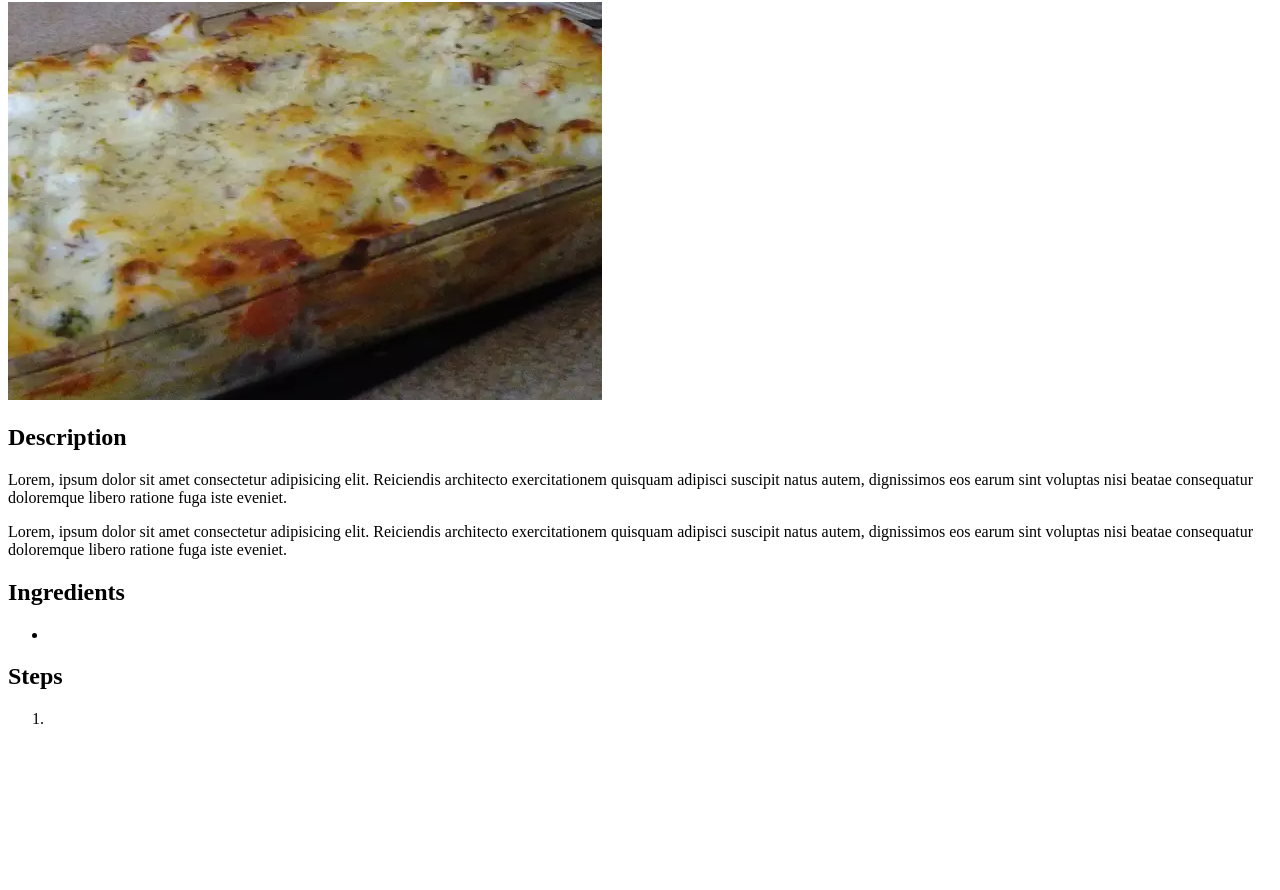
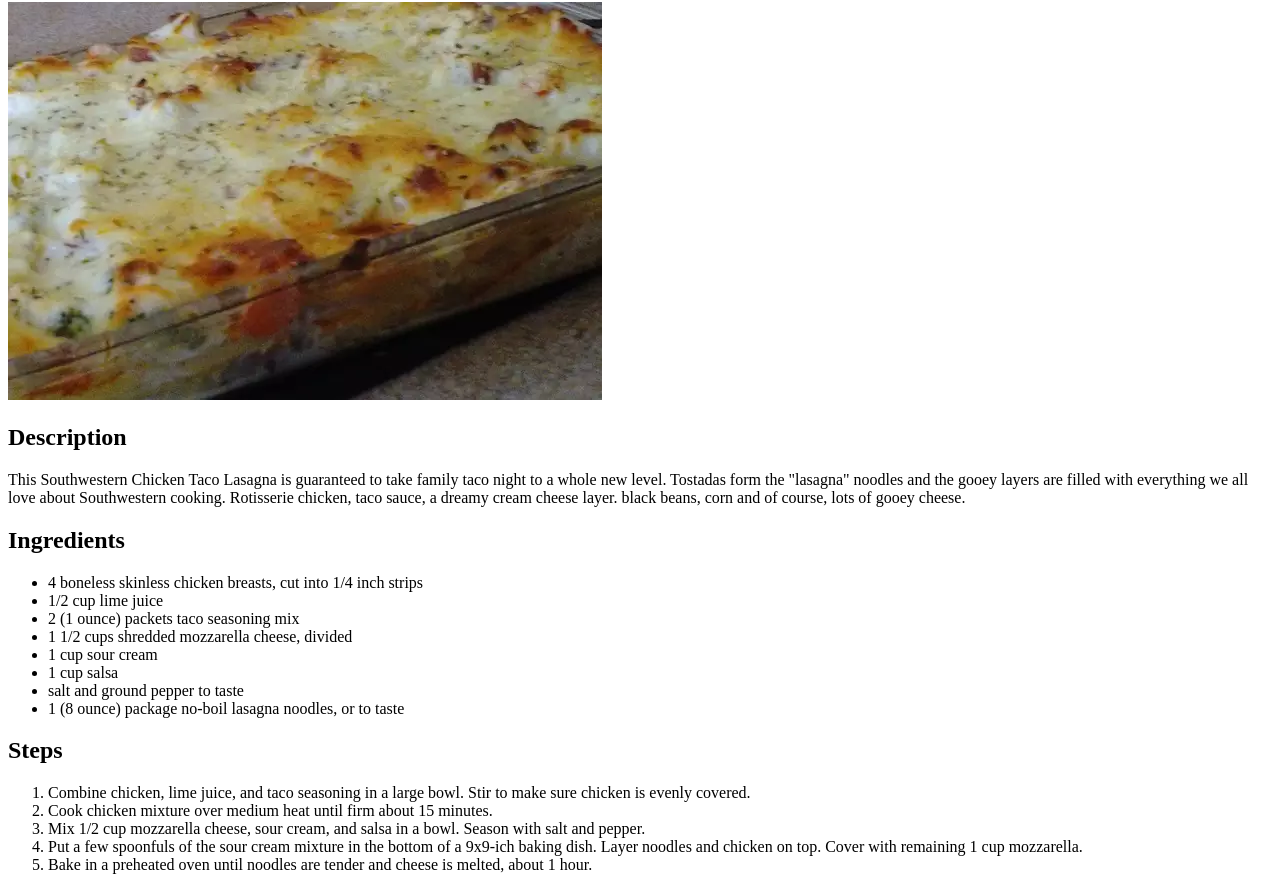
Before and after one commit to Illuminate-dev/odin-recipies, a plain HTML site: page recipies/lasagna.html in a window 1280 px wide. Shown: the part 78-968 px from the top of the page. Before the commit the page ends 822 px from the top, so only its background shows below. Drawn offline with Linux system fonts and the light colour scheme.

Commit message:
Add content to lasagna page

```diff
--- a/recipies/lasagna.html
+++ b/recipies/lasagna.html
@@ -1,26 +1,56 @@
 <!DOCTYPE html>
 <html lang="en">
-<head>
-    <meta charset="UTF-8">
-    <meta http-equiv="X-UA-Compatible" content="IE=edge">
-    <meta name="viewport" content="width=device-width, initial-scale=1.0">
+  <head>
+    <meta charset="UTF-8" />
+    <meta http-equiv="X-UA-Compatible" content="IE=edge" />
+    <meta name="viewport" content="width=device-width, initial-scale=1.0" />
     <title>Chicken Taco Lasagna</title>
-</head>
-<body>
+  </head>
+  <body>
     <h1>Chicken Taco Lasagna</h1>
-    <img src="../images/chicken-taco-lasagna.jpg"
-    alt="Chicken Taco Lasagna">
+    <img src="../images/chicken-taco-lasagna.jpg" alt="Chicken Taco Lasagna" />
     <h2>Description</h2>
-    <p>Lorem, ipsum dolor sit amet consectetur adipisicing elit. Reiciendis architecto exercitationem quisquam adipisci suscipit natus autem, dignissimos eos earum sint voluptas nisi beatae consequatur doloremque libero ratione fuga iste eveniet.</p>
+    <p>
+      This Southwestern Chicken Taco Lasagna is guaranteed to take family taco
+      night to a whole new level. Tostadas form the "lasagna" noodles and the
+      gooey layers are filled with everything we all love about Southwestern
+      cooking. Rotisserie chicken, taco sauce, a dreamy cream cheese layer.
+      black beans, corn and of course, lots of gooey cheese.
+    </p>
 
-    <p>Lorem, ipsum dolor sit amet consectetur adipisicing elit. Reiciendis architecto exercitationem quisquam adipisci suscipit natus autem, dignissimos eos earum sint voluptas nisi beatae consequatur doloremque libero ratione fuga iste eveniet.</p>
     <h2>Ingredients</h2>
     <ul>
-        <li></li>
+      <li>4 boneless skinless chicken breasts, cut into 1/4 inch strips</li>
+      <li>1/2 cup lime juice</li>
+      <li>2 (1 ounce) packets taco seasoning mix</li>
+      <li>1 1/2 cups shredded mozzarella cheese, divided</li>
+      <li>1 cup sour cream</li>
+      <li>1 cup salsa</li>
+      <li>salt and ground pepper to taste</li>
+      <li>1 (8 ounce) package no-boil lasagna noodles, or to taste</li>
     </ul>
     <h2>Steps</h2>
     <ol>
-        <li></li>
+      <li>
+        Combine chicken, lime juice, and taco seasoning in a large bowl. Stir to
+        make sure chicken is evenly covered.
+      </li>
+      <li>
+        Cook chicken mixture over medium heat until firm about 15 minutes.
+      </li>
+      <li>
+        Mix 1/2 cup mozzarella cheese, sour cream, and salsa in a bowl. Season
+        with salt and pepper.
+      </li>
+      <li>
+        Put a few spoonfuls of the sour cream mixture in the bottom of a 9x9-ich
+        baking dish. Layer noodles and chicken on top. Cover with remaining 1
+        cup mozzarella.
+      </li>
+      <li>
+        Bake in a preheated oven until noodles are tender and cheese is melted,
+        about 1 hour.
+      </li>
     </ol>
-</body>
+  </body>
 </html>
```
